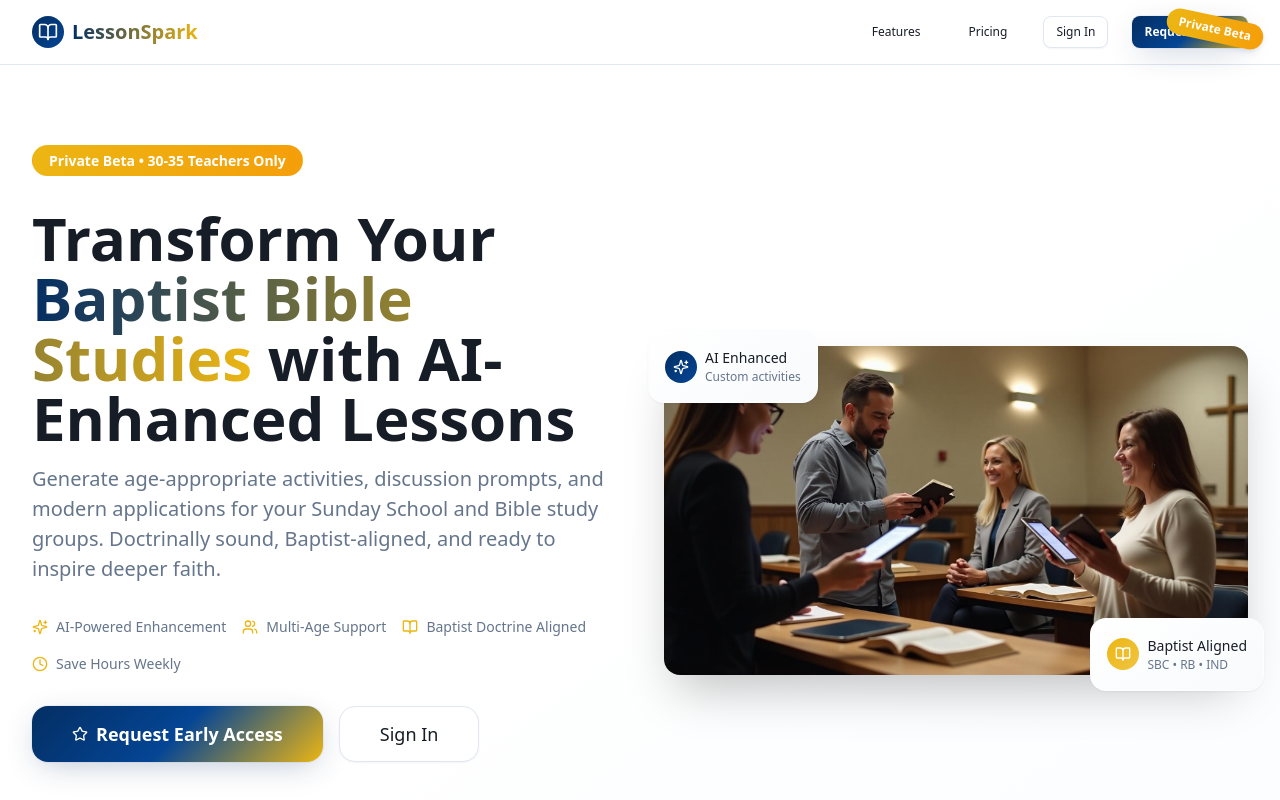
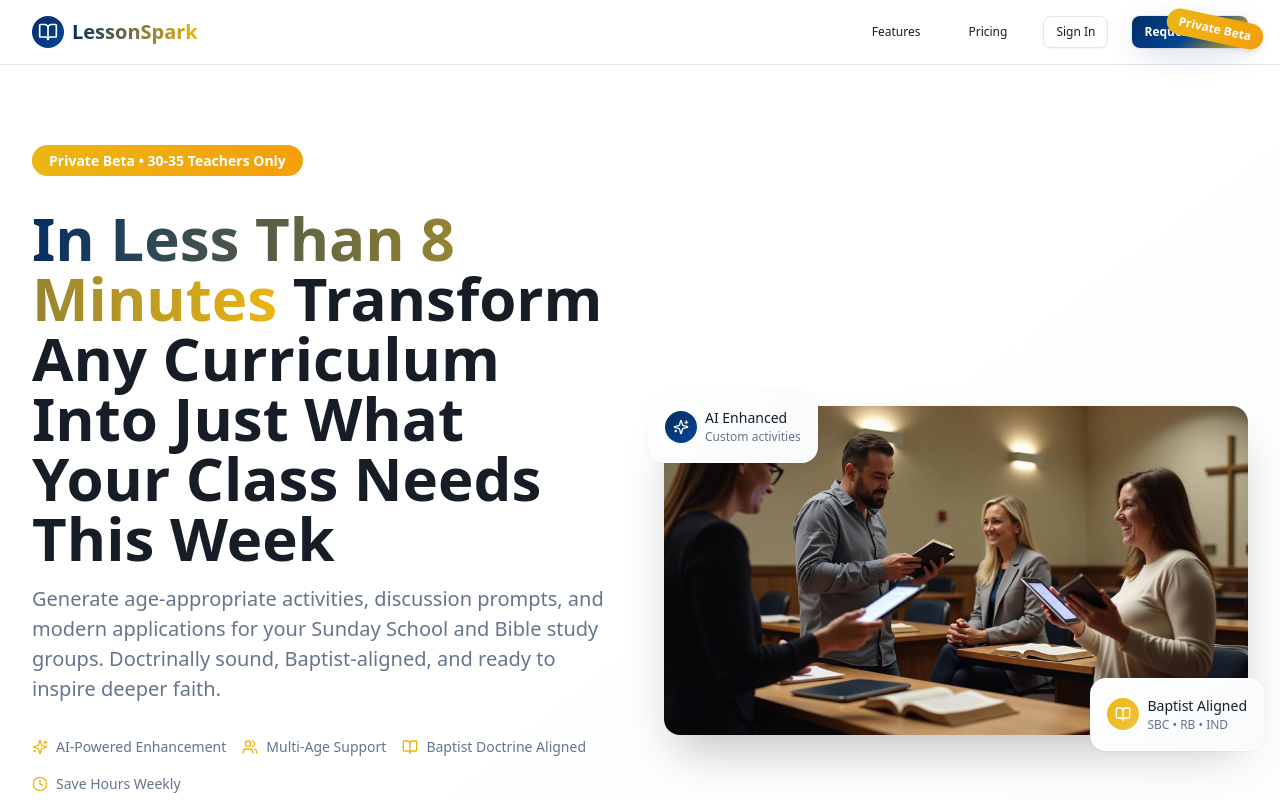
Before and after one commit to lynn75965/biblelessonspark, a React (Vite) app: page / in a window 1280 px wide. Shown: the top 800 px of the page. Built offline with nearby package versions, Linux system fonts and the light colour scheme; the HTML template or start-up script is replaced by a standard one.

Commit message:
Refactor headline text

```diff
--- a/src/components/landing/HeroSection.tsx
+++ b/src/components/landing/HeroSection.tsx
@@ -27,9 +27,8 @@ export function HeroSection({ onRequestAccess, onSignIn }: HeroSectionProps) {
             {/* Main headline */}
             <div className="space-y-4">
               <h1 className="text-4xl lg:text-6xl font-bold leading-tight">
-                Transform Your{" "}
-                <span className="gradient-text">Baptist Bible Studies</span>{" "}
-                with AI-Enhanced Lessons
+                <span className="gradient-text">In Less Than 8 Minutes</span>{" "}
+                Transform Any Curriculum Into Just What Your Class Needs This Week
               </h1>
 
               <p className="text-xl text-muted-foreground max-w-2xl lg:max-w-none">
```
